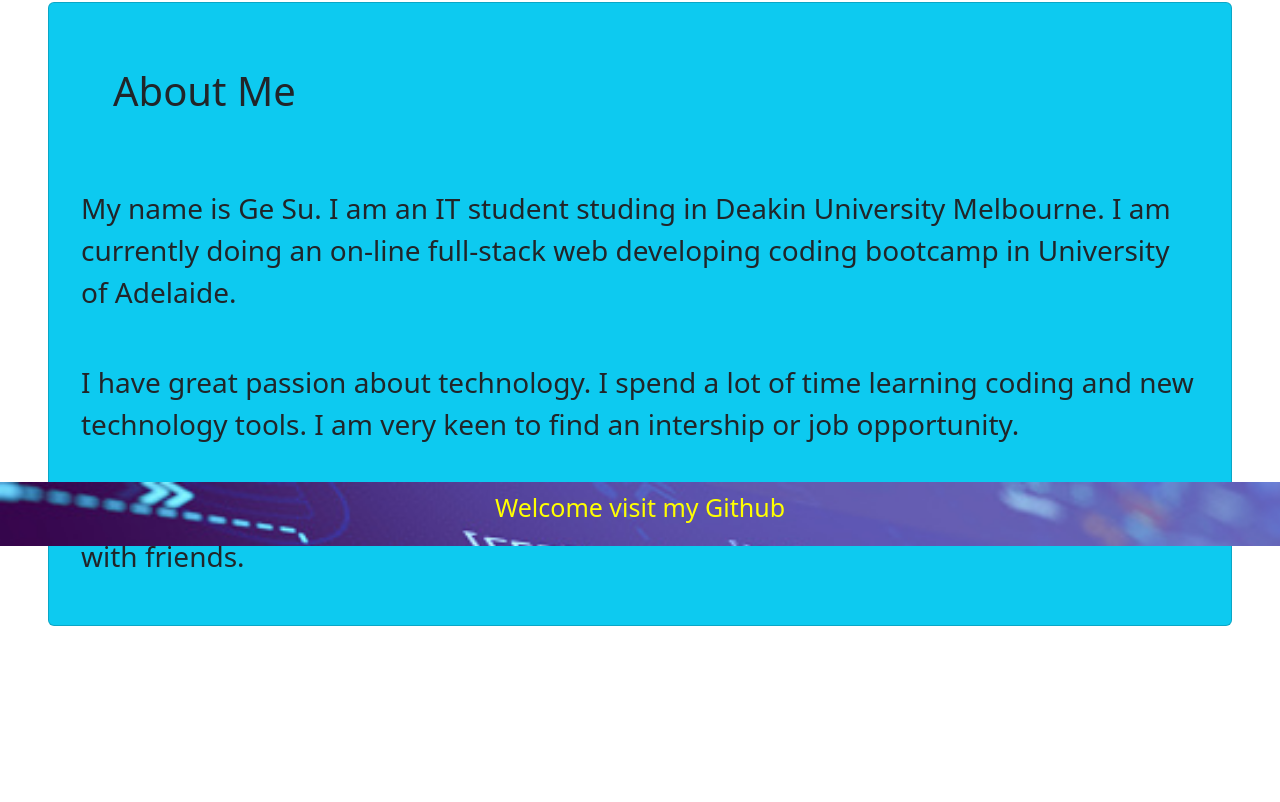
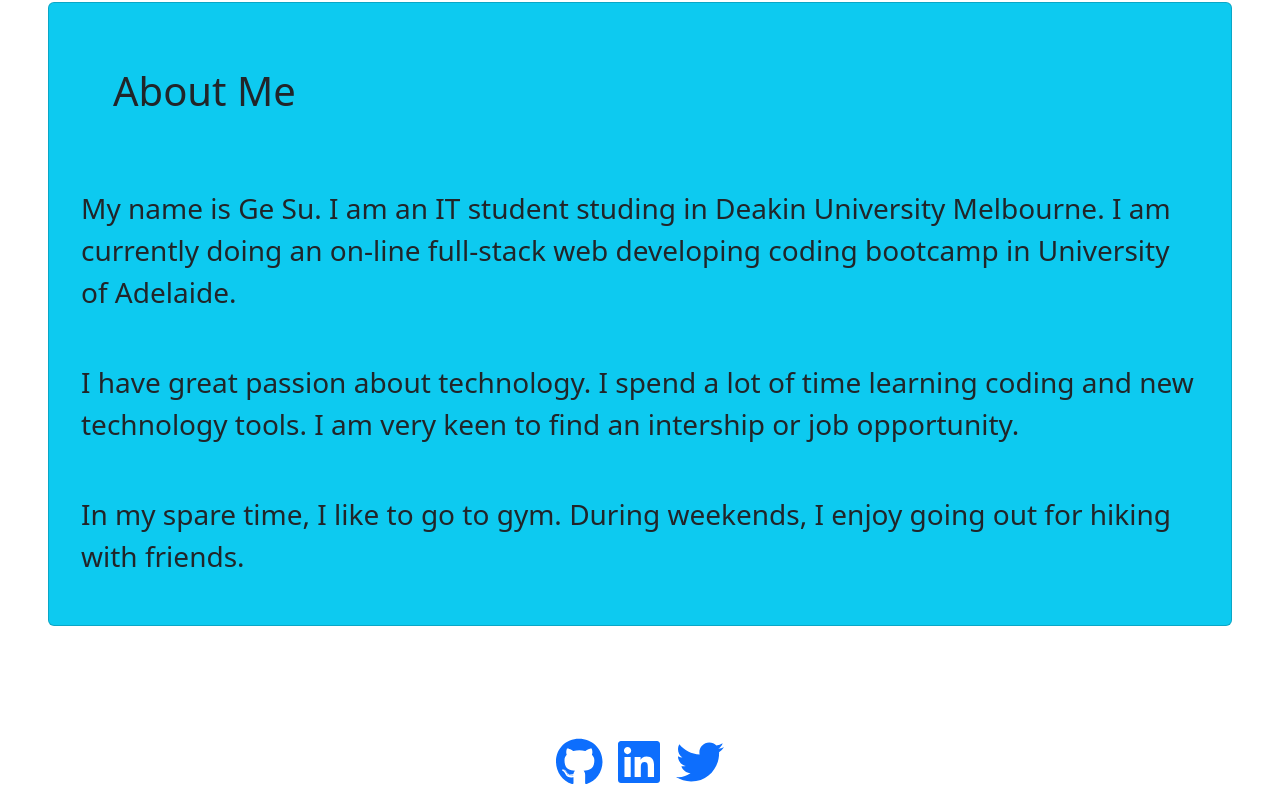
Before and after one commit to gesu001/GeSu_Portfolio, a React (Create React App) app: page / in a window 1280 px wide. Shown: the part 254-1056 px from the top of the page. Before the commit the page ends 976 px from the top, so only its background shows below. Built offline with nearby package versions, Linux system fonts and the light colour scheme.

Commit message:
added fontawsome icon

```diff
--- a/package.json
+++ b/package.json
@@ -3,6 +3,10 @@
   "version": "0.1.0",
   "private": true,
   "dependencies": {
+    "@fortawesome/fontawesome-svg-core": "^6.4.2",
+    "@fortawesome/free-brands-svg-icons": "^6.4.2",
+    "@fortawesome/free-solid-svg-icons": "^6.4.2",
+    "@fortawesome/react-fontawesome": "^0.2.0",
     "@testing-library/jest-dom": "^5.16.4",
     "@testing-library/react": "^11.1.0",
     "@testing-library/user-event": "^13.5.0",
--- a/src/components/Footer.js
+++ b/src/components/Footer.js
@@ -1,51 +1,29 @@
 import React from 'react';
 
-import webImg from '../../src/images/web-developer.jpg'
+import { FontAwesomeIcon } from '@fortawesome/react-fontawesome';
+import { faGithub, faLinkedin, faTwitter} from '@fortawesome/free-brands-svg-icons'
 
- const styles = {
-  bg: {
-    backgroundImage: `url(${webImg})`,
-    height: '8vh',
-    width: '100%',
-    backgroundRepeat: 'no-repeat',
-    backgroundSize: 'cover',
-    // backgroundPosition: 'bottom',
-  },
-  footer: {
-    color: 'yellow',
-    padding: 10,
-    fontSize: 25,
-    text: 'center',
-  }
-}
+
 
 function Footer() {
   return (
-    <div style={styles.bg} className='fixed-bottom'>
-        <h1 style={styles.footer} className='text-center'>Welcome visit my Github</h1>
-        <div className="d-flex justify-content-center mt-4" md="12">
-                <div md="3" className="d-flex justify-content-around">
-                  <a href><icon
-                    fab
-                    icon="linkedin-in"
-                    className="grey-text"
-                    size="lg"
-                  /></a>
-                  <a href><icon
-                    fab
-                    icon="twitter"
-                    className="grey-text"
-                    size="lg"
-                  /></a>
-                  <a href><icon
-                    fab
-                    icon="facebook-f"
-                    className="grey-text"
-                    size="lg"
-                  /></a>
-                </div>
-              </div>
-    </div>
+    <div className='d-flex justify-content-center py-2'>
+      <div className='p-2'>
+        <a href='https://github.com/gesu001' target="_blank" rel="noopener noreferrer">
+          <FontAwesomeIcon icon={faGithub} className='fa-3x'/>
+        </a>
+      </div>
+      <div className='p-2'>
+        <a href='https://www.linkedin.com/in/ge-su-4b319388/'target="_blank" rel="noopener noreferrer">
+          <FontAwesomeIcon icon={faLinkedin} className='fa-3x'/>
+        </a>
+      </div>
+      <div className='p-2'>
+        <a href='https://twitter.com/' target="_blank" rel="noopener noreferrer">
+          <FontAwesomeIcon icon={faTwitter} className='fa-3x'/>
+        </a>
+      </div>
+  </div>
   );
 }
 
--- a/src/components/pages/Portfolio.js
+++ b/src/components/pages/Portfolio.js
@@ -11,9 +11,9 @@ export default function Blog() {
 
     <div className='d-flex row justify-content-evenly'>
 
-    <div className="card text-bg-dark col-lg-4 col-md-12 shadow p-3 m-5 bg-body-tertiary rounded ">
-      <a href="https://github.com/gesu001/GeSu_Portfolio" target="_blank" rel="noreferrer" >
-          <img src={reactImg} alt="api project" className='w-100 '/>
+    <div className="card text-bg-dark col-lg-4 col-md-6 shadow p-3 m-5 bg-body-tertiary rounded">
+      <a href="https://github.com/gesu001/GeSu_Portfolio" target="_blank" rel="noreferrer">
+          <img src={reactImg} alt="api project" className='w-100'></img>
           <div className="card-img-overlay">
             <h2 className="card-title p-4">My Portfolio</h2>
           </div>
@@ -22,7 +22,7 @@ export default function Blog() {
 
 
 
-        <div className="card text-bg-dark col-lg-4 col-md-12 shadow p-3 m-5 bg-body-tertiary rounded">
+        <div className="card text-bg-dark col-lg-4 col-md-6 shadow p-3 m-5 bg-body-tertiary rounded opacity-25-hover">
         <a href="https://gesu001.github.io/An-Interactive-Front-End-Project/" target="_blank" rel="noreferrer" >
           <img src={apiImg} alt="react project" className='w-100'/>
           <div className="card-img-overlay">
@@ -32,7 +32,7 @@ export default function Blog() {
         </div>
 
 
-        <div className="card text-bg-dark col-lg-4 col-md-12 shadow p-3 m-5 bg-body-tertiary rounded">
+        <div className="card text-bg-dark col-lg-4 col-md-6 shadow p-3 m-5 bg-body-tertiary rounded">
         <a href="https://project-inventory-ff35c68cb7af.herokuapp.com/" target="_blank" rel="noreferrer">
           <img src={nodeImg} alt="node project" className='w-100'/>
           <div className="card-img-overlay">
@@ -42,7 +42,7 @@ export default function Blog() {
         </div>
 
 
-        <div className="card text-bg-dark col-lg-4 col-md-12 shadow p-3 m-5 bg-body-tertiary rounded">
+        <div className="card text-bg-dark col-lg-4 col-md-6 shadow p-3 m-5 bg-body-tertiary rounded">
         <a href="https://github.com/gesu001/Employee-Tracker" target="_blank" rel="noreferrer">
           <img src={mysqlImg} alt="mysql project" className='w-100' />
           <div className="card-img-overlay">
--- a/src/components/pages/Resume.js
+++ b/src/components/pages/Resume.js
@@ -1,14 +1,19 @@
 import React from 'react';
+const resumeURL = 'http://localhost:3000/GeSu_Resume.pdf'
 
 export default function Resume() {
+  const downloadFileAtURL=(url)=>{
+
+  }
   return (
     <div>
       <div className="p-5 mb-5">
         <div className="card bg-info text-dark h-100">
-        <h1 className="card-title p-5">Resume</h1>
+        <h2 className="card-title p-5">Resume </h2>
+        <button onClick={()=>{downloadFileAtURL(resumeURL)}}>Download</button>
         <div  className="row g-3">
         <div className="col-6 px-5">
-            <h2 className="card-title">Front-end Proficienies</h2>
+            <h3 className="card-title">Front-end Proficienies</h3>
             <div className="card-text fs-3 p-3">
               <ul>
                 <li>HTML</li>
@@ -22,7 +27,7 @@ export default function Resume() {
             </div>
           </div>
           <div className="col-6 px-5">
-            <h2 className="card-title">Back-end Proficienies</h2>
+            <h3 className="card-title">Back-end Proficienies</h3>
             <div className="card-text fs-3 p-3">
               <ul>
                 <li>APIs</li>
--- a/src/index.js
+++ b/src/index.js
@@ -3,4 +3,10 @@ import ReactDOM from 'react-dom';
 import App from './App';
 import 'bootstrap/dist/css/bootstrap.min.css';
 
+
+
+
+
+
+
 ReactDOM.render(<App />, document.getElementById('root'));
```
Also changed, not shown: 2 other files (tests, documents, lock files or other folders).
